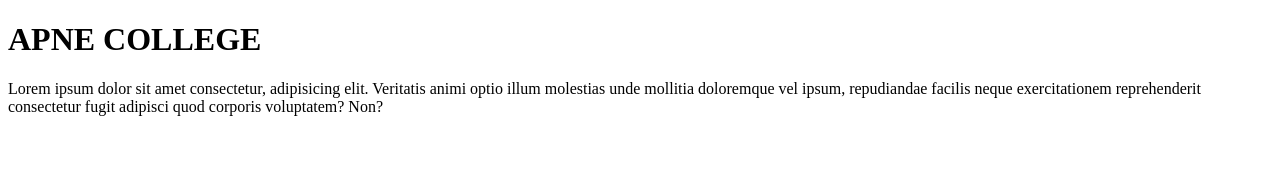
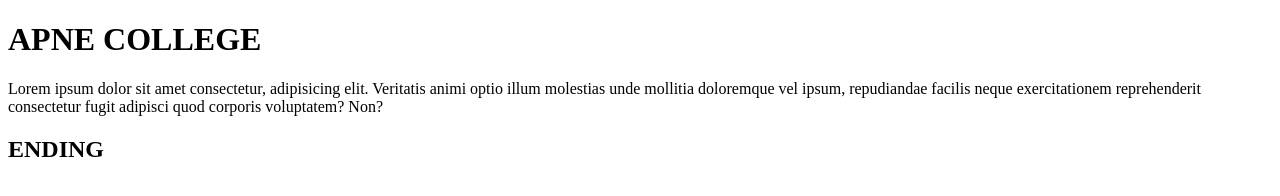
Before and after one commit to koushalpatil/demo2, a plain HTML site: page index.html in a window 1280 px wide. Drawn offline with Linux system fonts and the light colour scheme.

Commit message:
ending msg

```diff
--- a/index.html
+++ b/index.html
@@ -8,5 +8,6 @@
 <body>
     <h1>APNE COLLEGE</h1>
     <p>Lorem ipsum dolor sit amet consectetur, adipisicing elit. Veritatis animi optio illum molestias unde mollitia doloremque vel ipsum, repudiandae facilis neque exercitationem reprehenderit consectetur fugit adipisci quod corporis voluptatem? Non?</p>
+    <h2>ENDING</h2>
 </body>
 </html>
```
